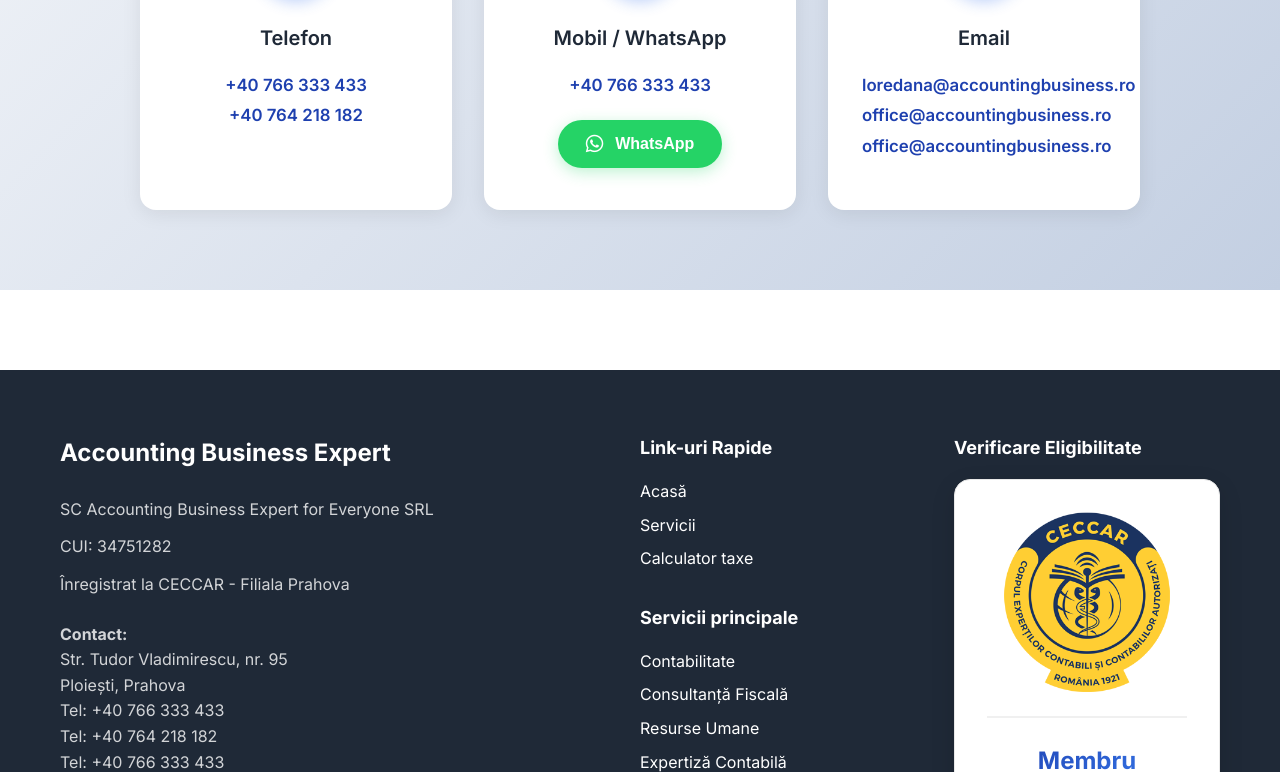
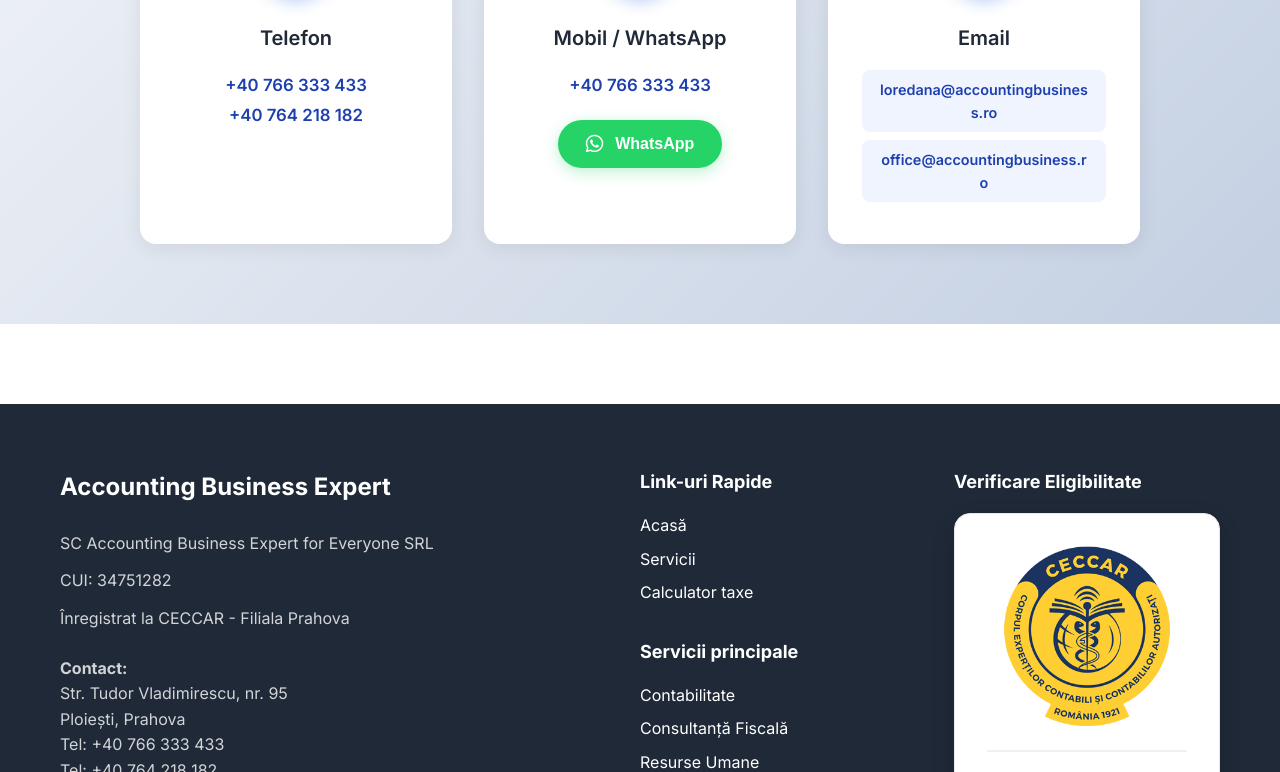
Before and after one commit to Cipppp/conta-site, a Nuxt app: page / in a window 1280 px wide. Shown: the part 6428-7200 px from the top of the page. Built offline with nearby package versions, Linux system fonts and the light colour scheme; no server answers.

Commit message:
fix: improve email link presentation in ContactSection and remove duplicate phone number entry in default.vue

```diff
--- a/components/ContactSection.vue
+++ b/components/ContactSection.vue
@@ -34,11 +34,10 @@
             <i class="fas fa-envelope"></i>
           </div>
           <h3>Email</h3>
-          <p>
-            <a href="mailto:loredana@accountingbusiness.ro">loredana@accountingbusiness.ro</a><br>
-            <a href="mailto:office@accountingbusiness.ro">office@accountingbusiness.ro</a><br>
+          <div class="email-links">
+            <a href="mailto:loredana@accountingbusiness.ro">loredana@accountingbusiness.ro</a>
             <a href="mailto:office@accountingbusiness.ro">office@accountingbusiness.ro</a>
-          </p>
+          </div>
         </div>
       </div>
     </div>
@@ -140,6 +139,30 @@
   color: var(--secondary-color);
 }
 
+.email-links {
+  display: flex;
+  flex-direction: column;
+  gap: 0.5rem;
+}
+
+.email-links a {
+  display: block;
+  color: var(--primary-color);
+  text-decoration: none;
+  font-weight: 600;
+  font-size: 0.9rem;
+  padding: 0.5rem 1rem;
+  background: #f0f4ff;
+  border-radius: 8px;
+  transition: all 0.3s;
+  word-break: break-all;
+}
+
+.email-links a:hover {
+  background: var(--primary-color);
+  color: white;
+}
+
 .whatsapp-btn {
   margin-top: 1.25rem;
   padding: 0.875rem 1.75rem;
--- a/layouts/default.vue
+++ b/layouts/default.vue
@@ -43,7 +43,6 @@
               Ploiești, Prahova<br>
               Tel: <a href="tel:+40766333433">+40 766 333 433</a><br>
               Tel: <a href="tel:+40764218182">+40 764 218 182</a><br>
-              Tel: <a href="tel:+40766333433">+40 766 333 433</a><br>
               Email: <a href="mailto:office@accountingbusiness.ro">office@accountingbusiness.ro</a><br>
               Email: <a href="mailto:loredana@accountingbusiness.ro">loredana@accountingbusiness.ro</a>
             </p>
```
